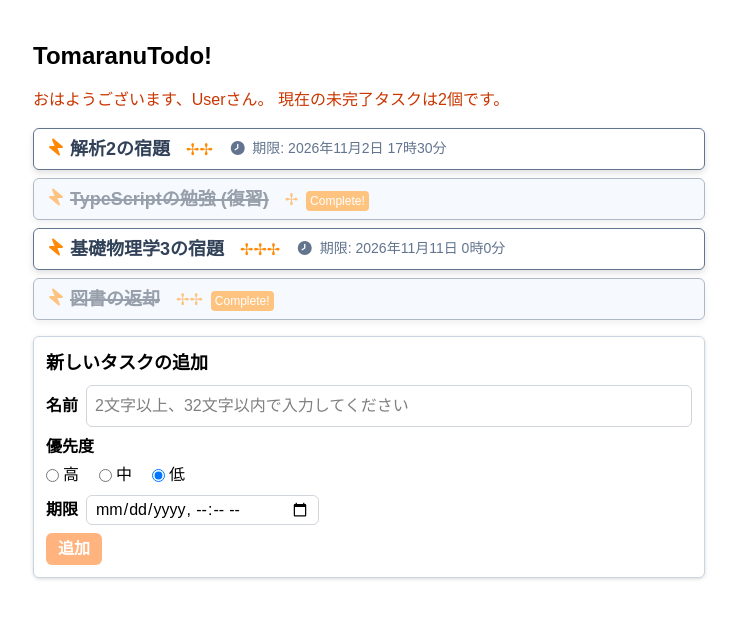
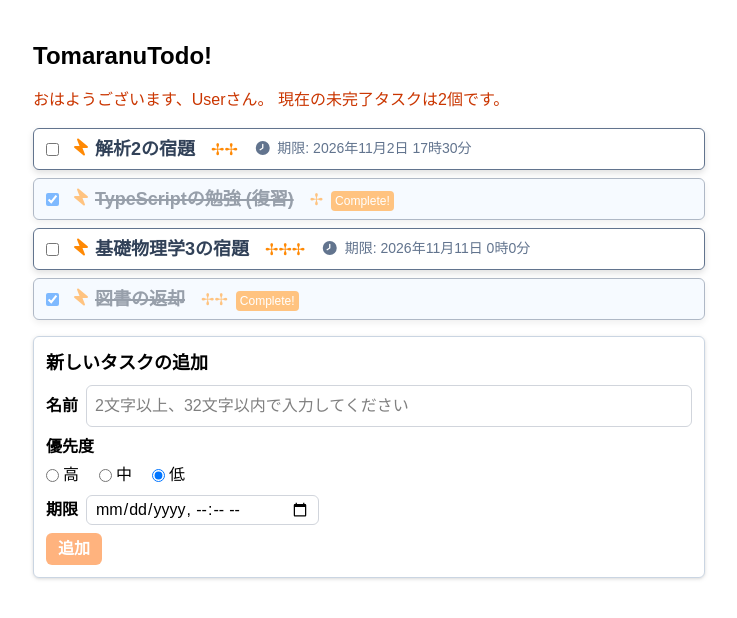
Before and after one commit to TomaruRx/TomaranuTodo, a React (Vite) app: page / in a window 1280 px wide. Shown: the top 618 px of the page, without its empty margins (271-1008 px from the left). Built offline with nearby package versions, Linux system fonts and the light colour scheme; a web font is replaced by a local one.

Commit message:
fix: app.tsx, TodoList.tsx -Switching between completed and incomplete existing Todos

```diff
--- a/src/App.tsx
+++ b/src/App.tsx
@@ -67,6 +67,18 @@ const App = () => {
     };
   // console.log(JSON.stringify(todos, null, 2));
 
+  const updateIsDone = (id: string, value: boolean) => {
+    setTodos((currentTodos) =>
+      currentTodos.map((todo) => {
+        if (todo.id === id) {
+          return { ...todo, isDone: value };
+        } else {
+          return todo;
+        }
+      }),
+    );
+  };
+
   return (
     <div className="mx-4 mt-10 max-w-2xl md:mx-auto">
       <h1 className="mb-4 text-2xl font-bold">TomaranuTodo!</h1>
@@ -76,7 +88,7 @@ const App = () => {
           uncompletedCount={uncompletedCount}
         />
       </div>
-      <TodoList todos={todos} />
+      <TodoList todos={todos} updateIsDone={updateIsDone} />
 
       <form
         onSubmit={(e) => {
--- a/src/TodoList.tsx
+++ b/src/TodoList.tsx
@@ -1,4 +1,3 @@
-import React from "react";
 import type { Todo } from "./types";
 import dayjs from "dayjs";
 import { FontAwesomeIcon } from "@fortawesome/react-fontawesome";
@@ -11,6 +10,7 @@ import { twMerge } from "tailwind-merge";
 
 type Props = {
     todos: Todo[];
+    updateIsDone: (id: string, value: boolean) => void;
 };
 
 const num2star = (n: number): string => "✢".repeat(4 - n);
@@ -37,19 +37,27 @@ const TodoList = (props: Props) => {
                 todo.isDone && "bg-blue-50 opacity-50"
                 )}
             >
-            <div className="flex flex-row items-baseline text-slate-700">
-                <FontAwesomeIcon icon={faBolt} flip="horizontal" className="mr-1 text-orange-400" />
-                <div
-                    className={twMerge(
-                        "text-lg font-bold",
-                        todo.isDone && "line-through decoration-2"
-                    )}
+            <div className="flex min-w-0 flex-row flex-wrap items-baseline gap-y-1 text-slate-700">
+                <label className="flex min-w-0 cursor-pointer items-baseline">
+                    <input
+                        type="checkbox"
+                        checked={todo.isDone}
+                        onChange={(e) => props.updateIsDone(todo.id, e.target.checked)}
+                        className="mr-3 shrink-0 cursor-pointer self-center"
+                    />
+                    <FontAwesomeIcon icon={faBolt} flip="horizontal" className="mr-1 shrink-0 text-orange-400" />
+                    <span
+                        className={twMerge(
+                            "min-w-0 text-lg font-bold wrap-anywhere",
+                            todo.isDone && "line-through decoration-2"
+                        )}
                     >
-                    {todo.name}
-                </div>
+                        {todo.name}
+                    </span>
+                </label>
 
                 <div className="ml-2"></div>
-                <div className="ml-2 text-orange-400 um2star">
+                <div aria-label={`優先度: ${todo.priority}`} className="ml-2 text-orange-400 um2star">
                     {num2star(todo.priority)}
                 </div>
 
```
